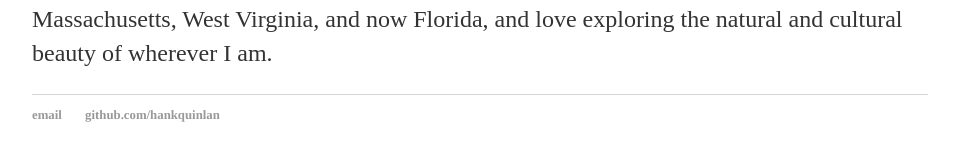
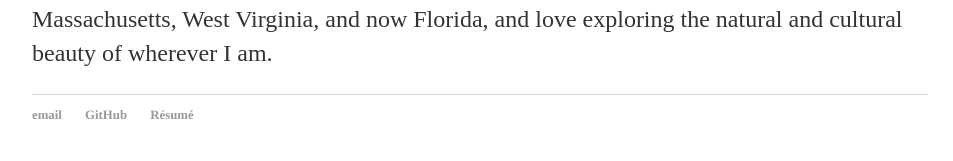
Before and after one commit to grpappalardo/webmapping-portfolio-exercise, a Jekyll site: the page built from about/index.html, in a window 1280 px wide. Shown: the part 651-812 px from the top of the page, without its empty margins (160-1113 px from the left). Built offline with Jekyll 4.4.1, drawn with Linux system fonts in a browser that asks for light colours.

Commit message:
Update default.html

```diff
--- a/_layouts/default.html
+++ b/_layouts/default.html
@@ -21,8 +21,9 @@
 			</div><!-- /.container -->
 			<footer>
 	    		<ul>
-	        		<li><a href="mailto:hankquinlanhub@gmail.com">email</a></li>
-	        		<li><a href="https://github.com/hankquinlan">github.com/hankquinlan</a></li>
+	        		<li><a href="mailto:gpappalardo@clarku.edu">email</a></li>
+	        		<li><a href="https://github.com/grpappalardo">GitHub</a></li>
+				<li><a href="https://docs.google.com/document/d/1YiRNYtAbJtx3EF5XnJRwFkP6J6cjjPqo/edit" target="_blank">Résumé</a></li>
 				</ul>
 			</footer>
 		</body>
```
